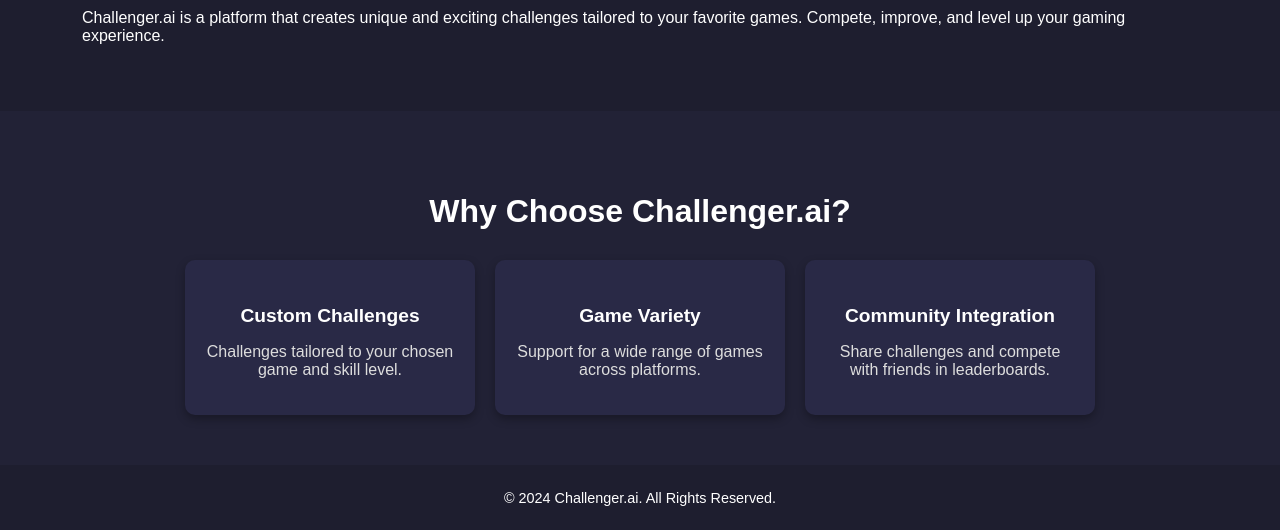
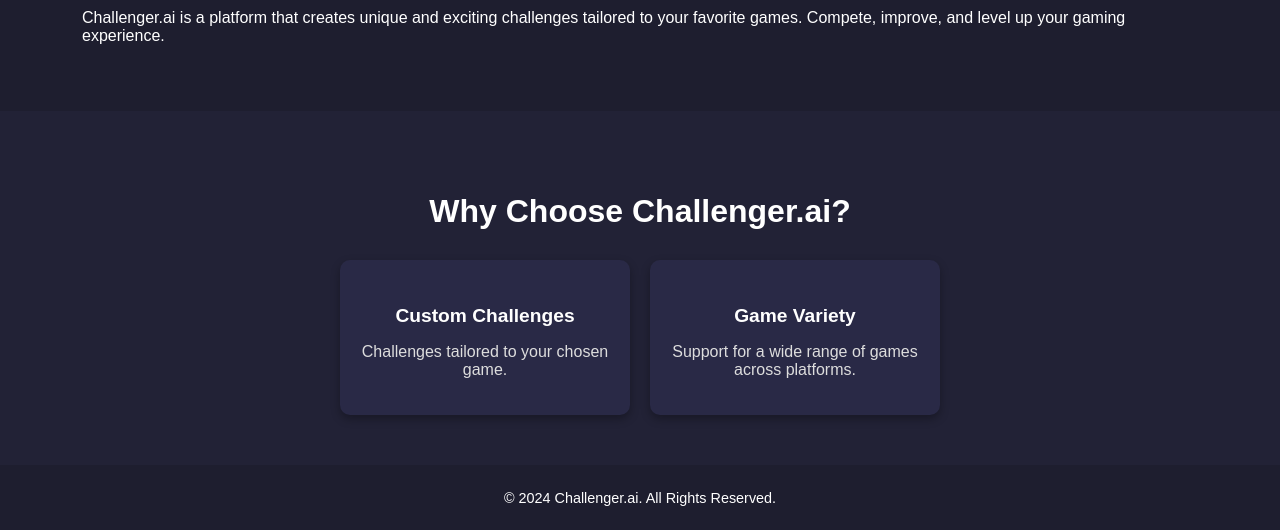
Before and after one commit to laithali004/Challenger.ai, a plain HTML site: page index.html in a window 1280 px wide. Shown: the part 648-1178 px from the top of the page. Drawn offline with Linux system fonts and the light colour scheme; a script that the page names is missing.

Commit message:
Update index.html

```diff
--- a/index.html
+++ b/index.html
@@ -53,17 +53,12 @@
       <div class="features-grid">
         <div class="feature">
           <h4>Custom Challenges</h4>
-          <p>Challenges tailored to your chosen game and skill level.</p>
+          <p>Challenges tailored to your chosen game.</p>
         </div>
         <div class="feature">
           <h4>Game Variety</h4>
           <p>Support for a wide range of games across platforms.</p>
         </div>
-        <div class="feature">
-          <h4>Community Integration</h4>
-          <p>Share challenges and compete with friends in leaderboards.</p>
-        </div>
-      </div>
     </div>
   </section>
 
```
